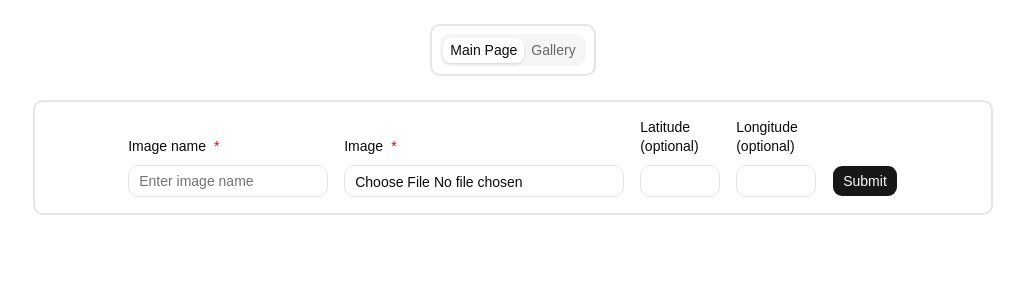
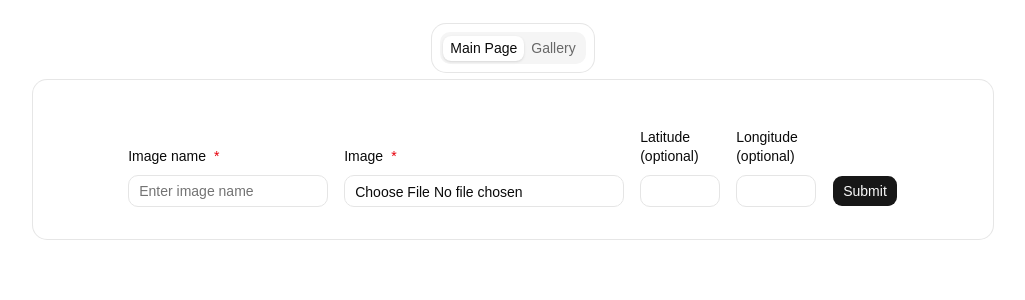
Before and after one commit to Emmes1026/Satellite-Analysis-Dashboard, a React app in the folder frontend/: page / in a window 1280 px wide. Shown: the top 300 px of the page, without its empty margins (127-1152 px from the left). Built offline with nearby package versions, Linux system fonts and the light colour scheme; the HTML template or start-up script is replaced by a standard one.

Commit message:
refactor(frontend): standardize view structure using shadcn cards

```diff
--- a/frontend/src/App.jsx
+++ b/frontend/src/App.jsx
@@ -117,16 +117,17 @@ function App() {
     <div className="min-h-screen flex flex-col">
       <Tabs defaultValue="main" className="flex flex-col grow">
 
-        <div className=" mx-auto border-2 rounded-lg flex place-content-center mt-6 p-2">
+        <Card className=" mx-auto flex place-content-center mt-6 p-2">
             <TabsList>
               <TabsTrigger value="main">Main Page</TabsTrigger>
               <TabsTrigger value="gallery">Gallery</TabsTrigger>
             </TabsList>
-        </div>
+        </Card>
 
         <TabsContent value="main" className="flex flex-col grow">
 
-          <form className="w-3/4 mx-auto border-2 rounded-lg flex flex-row flex-wrap items-end place-content-center mt-4 p-4 gap-4" onSubmit={handleSubmit}>
+          <Card className="w-3/4 mx-auto">
+            <form className=" flex flex-row flex-wrap items-end place-content-center mt-4 p-4 gap-4" onSubmit={handleSubmit}>
 
               <Field className="max-w-50">
                 <FieldLabel htmlFor="input-field-image-name">
@@ -155,12 +156,20 @@ function App() {
               <Button type="submit" disabled={isAnalyzing} >Submit</Button>
 
             </form>
+          </Card>
+
 
           <div className="flex flex-col md:flex-row gap-6 w-full mt-6">
             {result && (
-              <div className="w-full md:w-5/6 border-2 rounded-lg flex flex-col p-4 ml-6 items-center">
-                <h1 className="text-xl md:text-3xl font-bold tracking-tight">IMAGE OVERVIEW</h1>
-                <p className="text-lg md:text-xl"> {result.name} </p>
+              <Card className="w-9/10 md:w-5/6 flex flex-col p-4 ml-6">
+                <CardHeader className="pb-2">
+                  <CardTitle className="text-center text-xl md:text-2xl font-bold tracking-tight">
+                    IMAGE OVERVIEW
+                  </CardTitle>
+                  <CardDescription className="text-center text-lg md:text-xl">
+                    {result.name}
+                  </CardDescription>
+                </CardHeader>
 
                 <div className="relative w-fit mx-auto">
                   <img src={result.image} onLoad={(e) => setImageSize({ width: e.target.naturalWidth, height: e.target.naturalHeight })} alt="Photo" className="max-w-full max-h-125 rounded-md"/>
@@ -197,13 +206,13 @@ function App() {
                     </div>
                   )}
                 </div>
-              </div>
+              </Card>
             )}
 
 
 
             {totalShips > 0 && (
-              <div className="w-full md:w-1/6 grid grid-col gap-4 mr-6">
+              <div className="w-9/10 md:w-1/6 grid grid-col gap-4 mr-6 ml-6 md:ml-0">
 
                 <Card>
                   <CardHeader className="pb-2">
```
Lines whose indentation alone changed are shown as unchanged.
